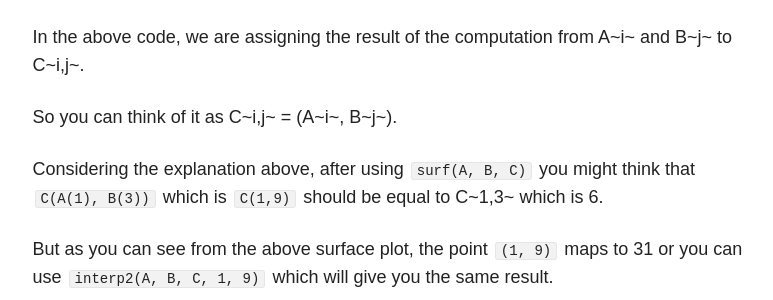
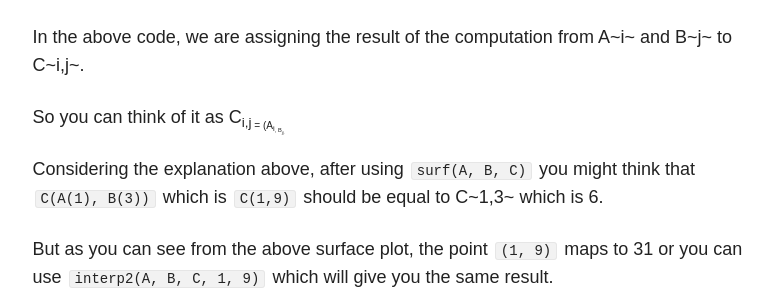
Before and after one commit to andreyuhai/andreyuhai.github.io.old, a Jekyll site: the page built from _posts/articles/2019-07-20-understanding-the-function-surf-in-octave-matlab.md, in a window 1280 px wide and 900 px high, scrolled down 2599 px. Shown: the part 153-453 px from the top of the window, without its empty margins (347-1120 px from the left). Built offline with Jekyll 4.4.1, drawn with Linux system fonts in a browser that asks for light colours; nearby versions of some CDN libraries; comment, search, counter and statistics services are not loaded.

Commit message:
Changed subscript notation

```diff
--- a/_posts/articles/2019-07-20-understanding-the-function-surf-in-octave-matlab.md
+++ b/_posts/articles/2019-07-20-understanding-the-function-surf-in-octave-matlab.md
@@ -71,7 +71,7 @@ end
 
 In the above code, we are assigning the result of the computation from A~i~ and B~j~ to C~i,j~.
 
-So you can think of it as C~i,j~ = (A~i~, B~j~).
+So you can think of it as C<sub>i,j<sub> = (A<sub>i<sub>, B<sub>j<sub>).
 
 Considering the explanation above, after using `surf(A, B, C)` you might think that `C(A(1), B(3))` which is `C(1,9)` should be equal to C~1,3~ which is 6.
 
```
